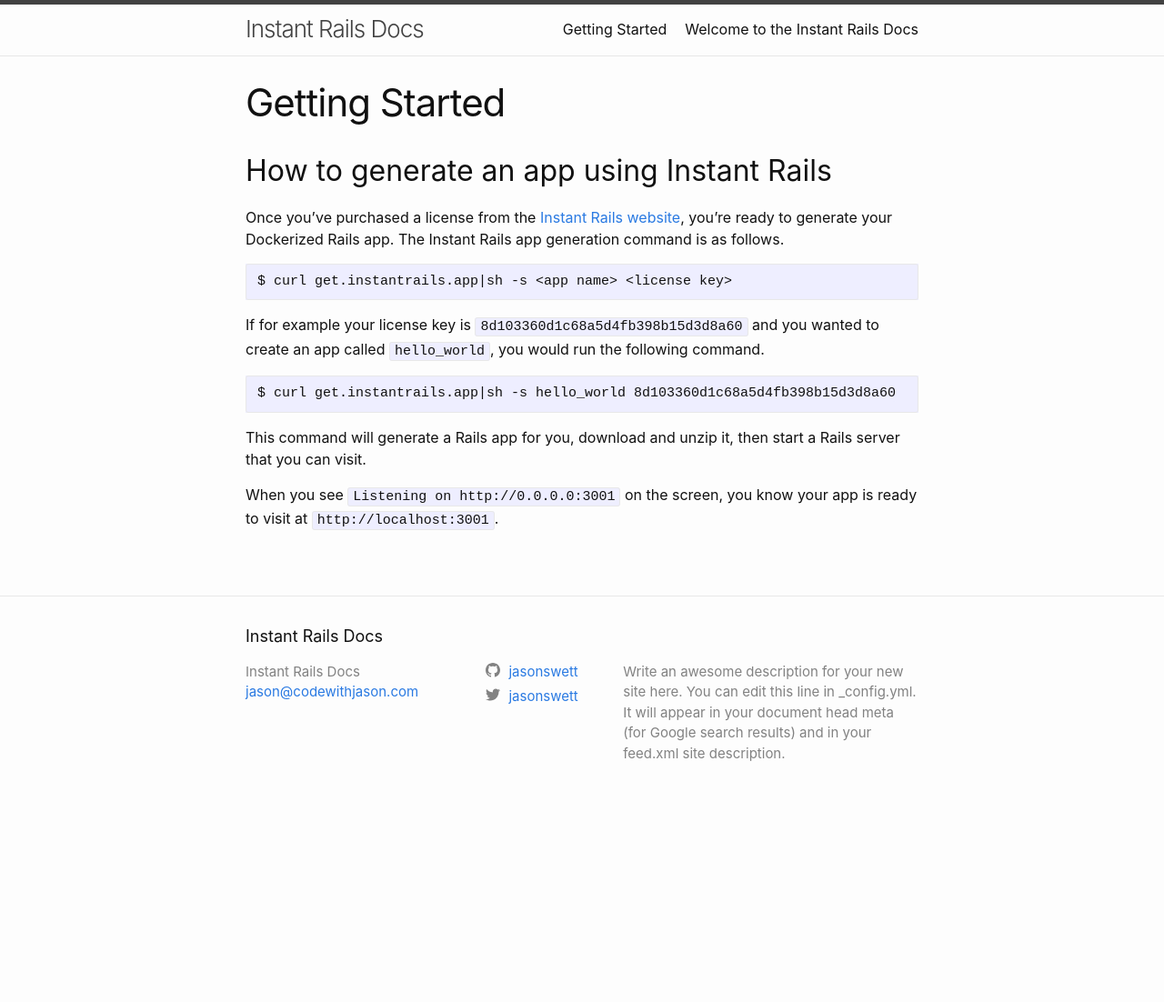
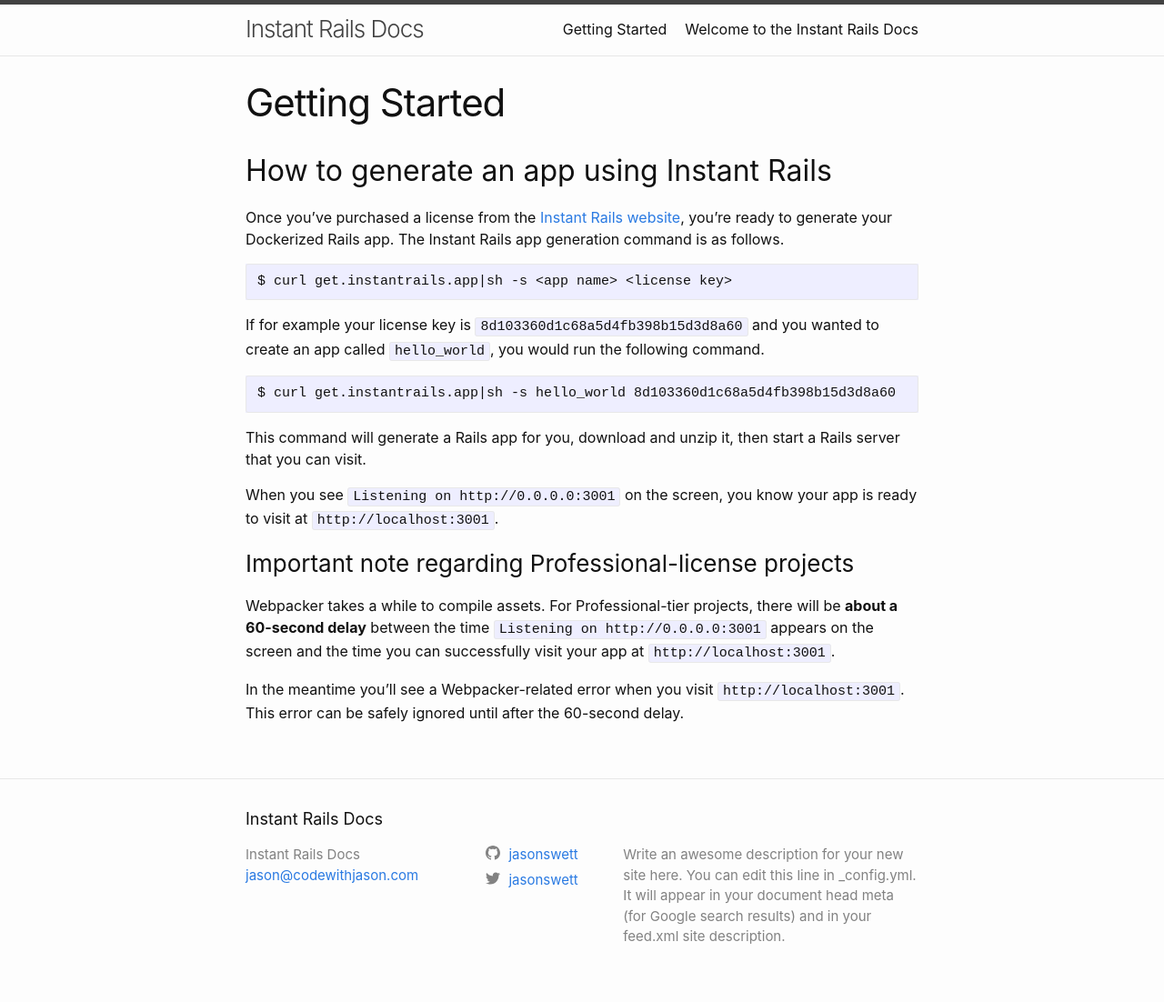
Before and after one commit to jasonswett/instant_rails_docs, a Jekyll site: the page built from getting_started.markdown, in a window 1280 px wide. Shown: the whole page at 91% size. Built offline with Jekyll 4.4.1, drawn with Linux system fonts in a browser that asks for light colours; before the commit the page ends 900 px from its top, so only the background shows below that.

Commit message:
Add note about Professional-tier projects.

```diff
--- a/getting_started.markdown
+++ b/getting_started.markdown
@@ -23,3 +23,12 @@
 This command will generate a Rails app for you, download and unzip it, then start a Rails server that you can visit.
 
 When you see `Listening on http://0.0.0.0:3001` on the screen, you know your app is ready to visit at `http://localhost:3001`.
+
+### Important note regarding Professional-license projects
+
+Webpacker takes a while to compile assets.
+For Professional-tier projects, there will be **about a 60-second delay** between the time `Listening on http://0.0.0.0:3001`
+appears on the screen and the time you can successfully visit your app at `http://localhost:3001`.
+
+In the meantime you'll see a Webpacker-related error when you visit `http://localhost:3001`.
+This error can be safely ignored until after the 60-second delay.
```
